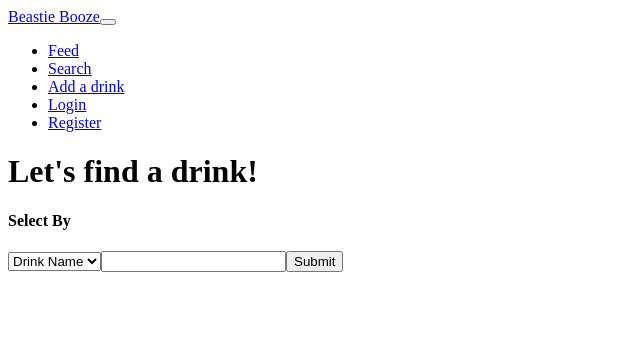
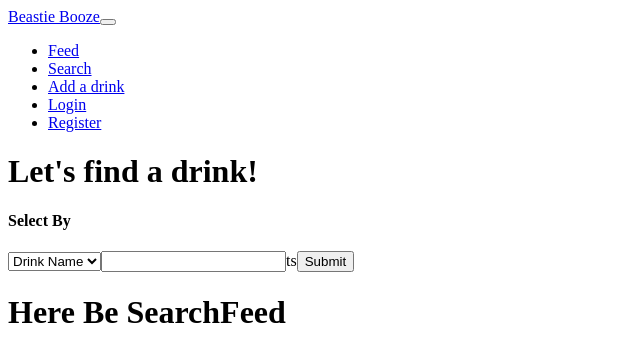
Before and after one commit to BiscuitBae/BeastieBooze, a React app: page /#/search in a window 1280 px wide. Shown: the top 362 px of the page, without its empty margins (0-640 px from the left). Built offline with nearby package versions, Linux system fonts and the light colour scheme; the HTML template or start-up script is replaced by a standard one.

Commit message:
created search feed components;

```diff
--- /dev/null
+++ b/client/src/components/SearchFeed.jsx
@@ -0,0 +1,12 @@
+//SearchFeed Component to render beneath Search Bar within Search.jsx
+import React, { useEffect, useContext } from 'react'
+import DrinkTile from '../components/DrinkTile'
+import {BoozeContext} from '../boozeContext'
+
+const SearchFeed = () => {
+  return (
+  <h1> Here Be SearchFeed </h1>
+)
+}
+
+export default SearchFeed
--- a/client/src/pages/Search.jsx
+++ b/client/src/pages/Search.jsx
@@ -1,6 +1,7 @@
 import React, {useContext} from 'react'
 import { useForm } from 'react-hook-form'
 import {BoozeContext} from '../boozeContext'
+import SearchFeed from '../components/SearchFeed'
 
 const Search = () => {
 
@@ -12,7 +13,8 @@ const Search = () => {
   };
 
   return (
-    <div>
+    <div className="search-body">
+    <div className="search-bar">
       <h1 className="page-heading">Let's find a drink!</h1>
       <form onSubmit={handleSubmit(onSubmit)}>
         <h4> Select By </h4>
@@ -20,11 +22,12 @@ const Search = () => {
           <option value={"name"}>Drink Name</option>
           <option value={"ingredient"}>Ingredient</option>
         </select>
-        <input {...register("query")} />
+        <input {...register("query")} />ts
         <input type="submit" />
       </form>
     </div>
-
+    <SearchFeed />
+    </div>
   )
 }
 
```
